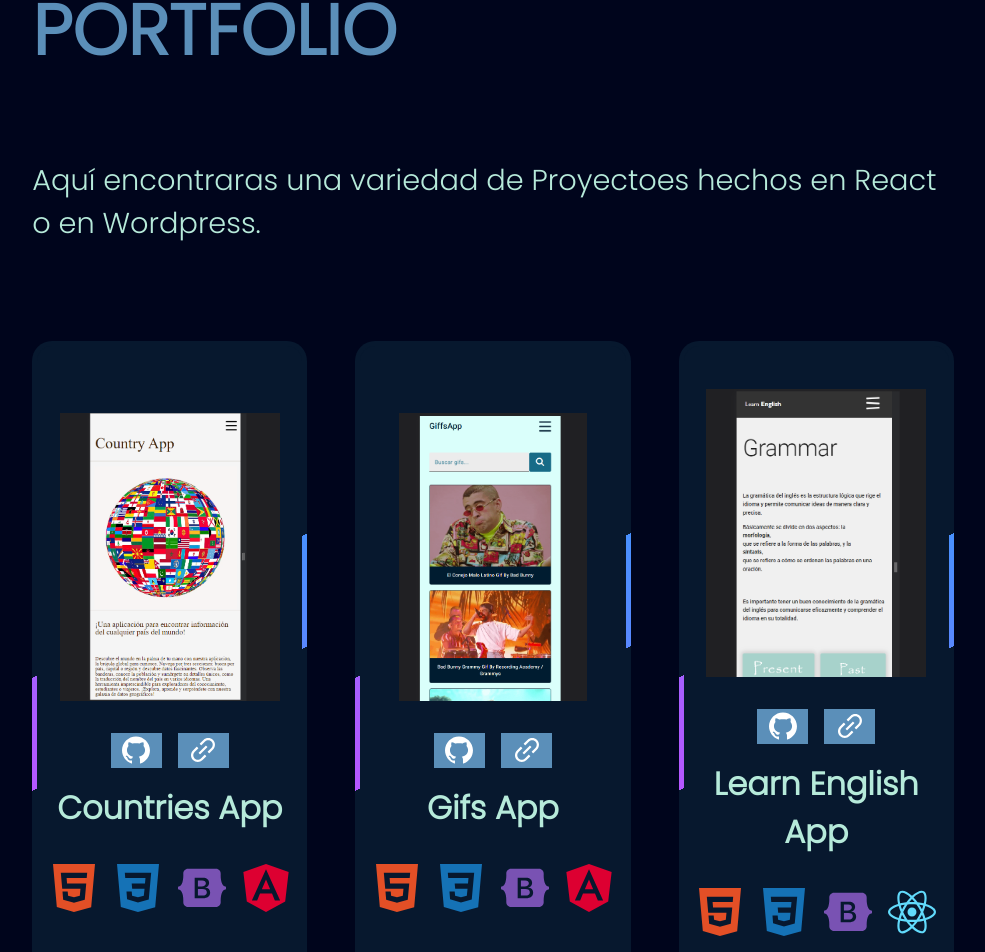
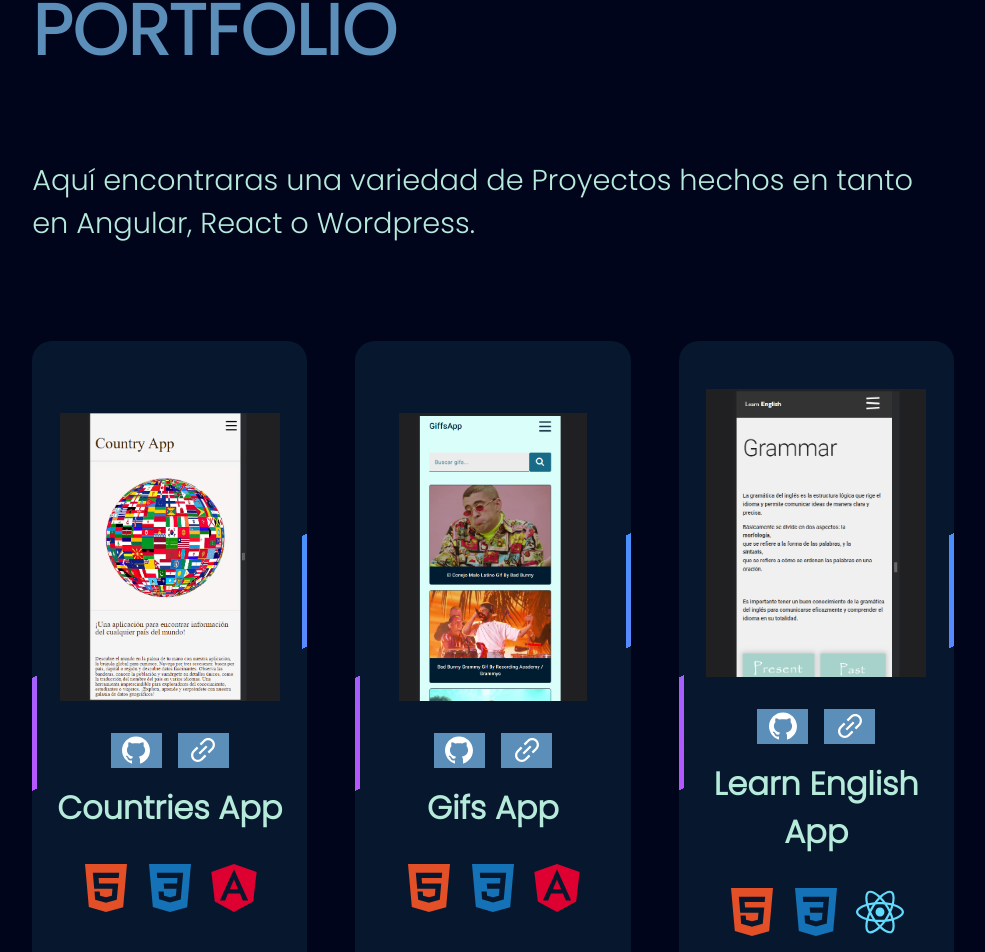
Before and after one commit to Marc1515/Portfolio, a React (Vite) app: page / in a window 1280 px wide. Shown: the part 5356-6308 px from the top of the page, without its empty margins (275-1260 px from the left). Built offline with nearby package versions, Linux system fonts and the light colour scheme.

Commit message:
Funcionalidad en la paginación que al pulsar uno de los números te lleva a la parte superior de los proyectos.

```diff
--- a/src/components/Portfolio/Portfolio.jsx
+++ b/src/components/Portfolio/Portfolio.jsx
@@ -1,4 +1,4 @@
-import React, { useState } from "react";
+import React, { useState, useRef, useEffect } from "react";
 import "./Portfolio.css";
 import images from "./Portfolio";
 import { AiFillGithub } from "react-icons/ai";
@@ -15,16 +15,24 @@ const Portfolio = () => {
   const endIndex = startIndex + imagesPerPage;
   const displayedImages = images.slice(startIndex, endIndex);
 
+  const cardsWrapperRef = useRef(null);
+
+  useEffect(() => {
+    if (cardsWrapperRef.current) {
+      cardsWrapperRef.current.scrollIntoView({ behavior: "smooth" });
+    }
+  }, [currentPage]);
+
   return (
     <section id="portfolio" className="Portfolio-container">
       <h1>
         <span className="first-word-title">PORTFOLIO</span>
       </h1>
       <span>
-        Aquí encontraras una variedad de Proyectoes hechos en React o en
-        Wordpress.
+        Aquí encontraras una variedad de Proyectos hechos en tanto en Angular,
+        React o Wordpress.
       </span>
-      <div className="cards-wrapper">
+      <div className="cards-wrapper" ref={cardsWrapperRef}>
         <div className="cards-container">
           {displayedImages.map((item) => (
             <div key={item.id} className="card">
@@ -47,25 +55,35 @@ const Portfolio = () => {
               </div>
               <h4 className="appName">{item.nombre}</h4>
               <div className="svgContainer">
-                {!(item.id === 6 || item.id === 7 || item.id === 8 ) && item.techBuild.htmlSVG && (
+                {!(item.id === 6 || item.id === 7 || item.id === 8) &&
+                  item.techBuild.htmlSVG && (
                     <img src={item.techBuild.htmlSVG} alt="" />
                   )}
-                {!(item.id === 6 || item.id === 7 || item.id === 8 ) && item.techBuild.cssSVG && (
+                {!(item.id === 6 || item.id === 7 || item.id === 8) &&
+                  item.techBuild.cssSVG && (
                     <img src={item.techBuild.cssSVG} alt="" />
                   )}
-                {!(item.id === 6 || item.id === 7 || item.id === 8 ) && item.techBuild.bootstrapSVG && (
-                    <img src={item.techBuild.bootstrapSVG} alt="" />
+                {!(item.id === 6 || item.id === 7 || item.id === 8) &&
+                  item.techBuild.typeScriptSvg && (
+                    <img src={item.techBuild.typeScriptSvg} alt="" />
                   )}
-                {(item.id === 1 || item.id === 2) && item.techBuild.angularSVG && (
+                {(item.id === 1 || item.id === 2) &&
+                  item.techBuild.angularSVG && (
                     <img src={item.techBuild.angularSVG} alt="" />
                   )}
-                {(item.id === 3 || item.id === 4 || item.id === 5) && item.techBuild.reactSVG && (
+                {(item.id === 3 || item.id === 4 || item.id === 5) &&
+                  item.techBuild.javaScriptSvg && (
+                    <img src={item.techBuild.javaScriptSvg} alt="" />
+                  )}
+                {(item.id === 3 || item.id === 4 || item.id === 5) &&
+                  item.techBuild.reactSVG && (
                     <img src={item.techBuild.reactSVG} alt="" />
                   )}
-                {(item.id === 6 || item.id === 7 || item.id === 8) && item.techBuild.wordpressSVG && (
+                {(item.id === 6 || item.id === 7 || item.id === 8) &&
+                  item.techBuild.wordpressSVG && (
                     <img src={item.techBuild.wordpressSVG} alt="" />
                   )}
-                {(item.id === 7) && item.techBuild.wooSVG && (
+                {item.id === 7 && item.techBuild.wooSVG && (
                   <img src={item.techBuild.wooSVG} alt="" />
                 )}
               </div>
```
Lines whose indentation alone changed are shown as unchanged.
